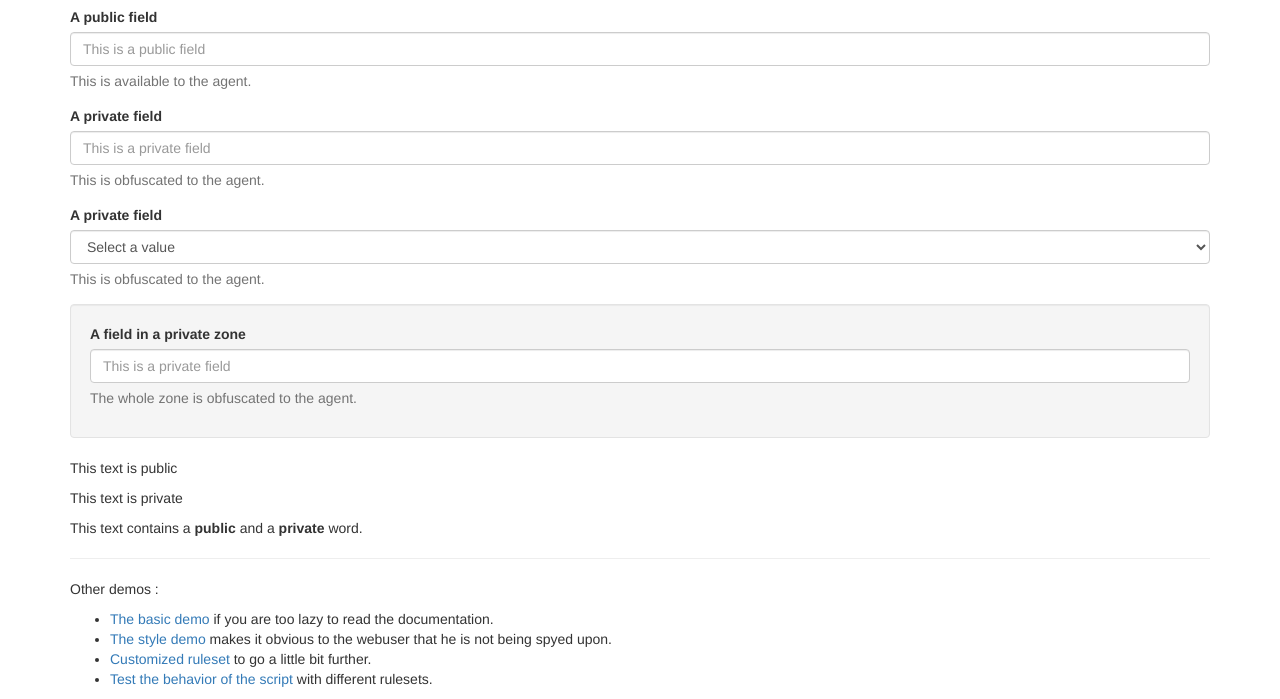
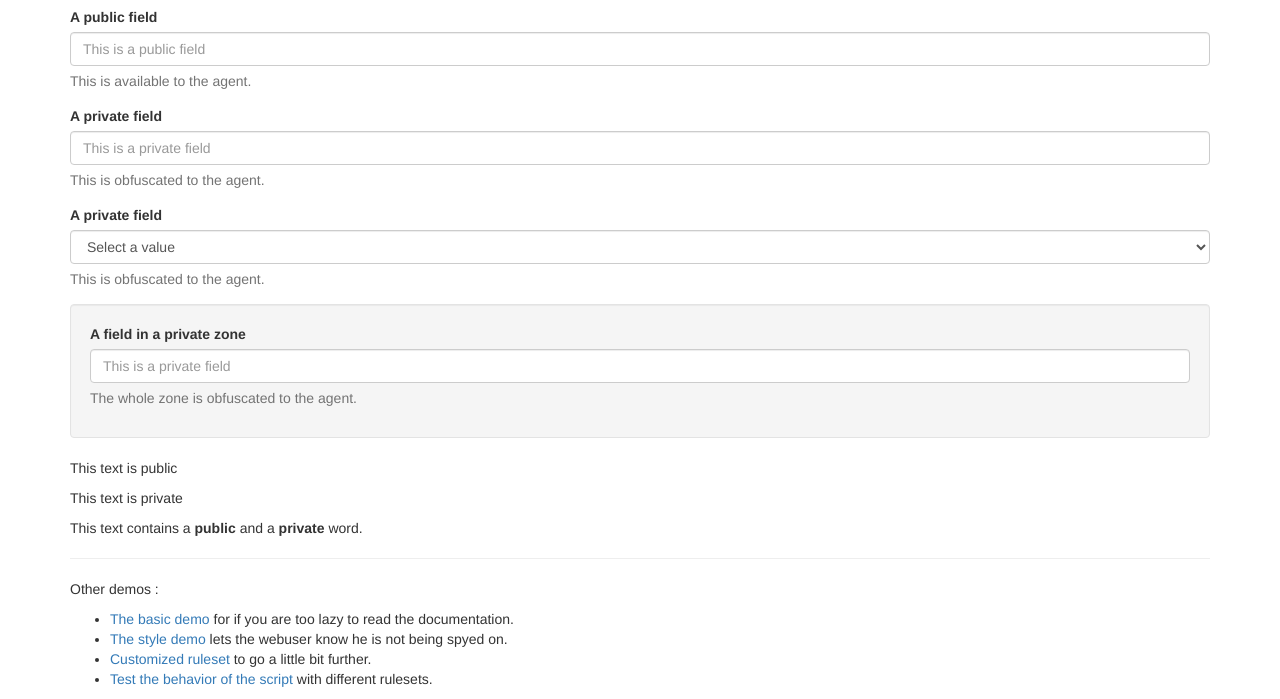
Before and after one commit to videodesk/doc.videodesk.com, a website: page src/cobrowse_masking_demo_zones.html in a window 1280 px wide. Shown: the part 143-842 px from the top of the page. Drawn offline with nearby package versions, Linux system fonts and the light colour scheme.

Commit message:
rephrasing

```diff
--- a/src/cobrowse_masking_demo_zones.html
+++ b/src/cobrowse_masking_demo_zones.html
@@ -64,8 +64,8 @@
       <hr>
       <p>Other demos :</p>
       <ul>
-        <li><a href="cobrowse_masking_demo_standard.html">The basic demo</a> if you are too lazy to read the documentation.</li>
-        <li><a href="cobrowse_masking_demo_style.html">The style demo</a> makes it obvious to the webuser that he is not being spyed upon.</li>
+        <li><a href="cobrowse_masking_demo_standard.html">The basic demo</a> for if you are too lazy to read the documentation.</li>
+        <li><a href="cobrowse_masking_demo_style.html">The style demo</a> lets the webuser know he is not being spyed on.</li>
         <li><a href="cobrowse_masking_demo_custom.html">Customized ruleset</a> to go a little bit further.</li>
         <li><a href="cobrowse_masking_demo_zones.html">Test the behavior of the script</a> with different rulesets.</li>
       </ul>
```
